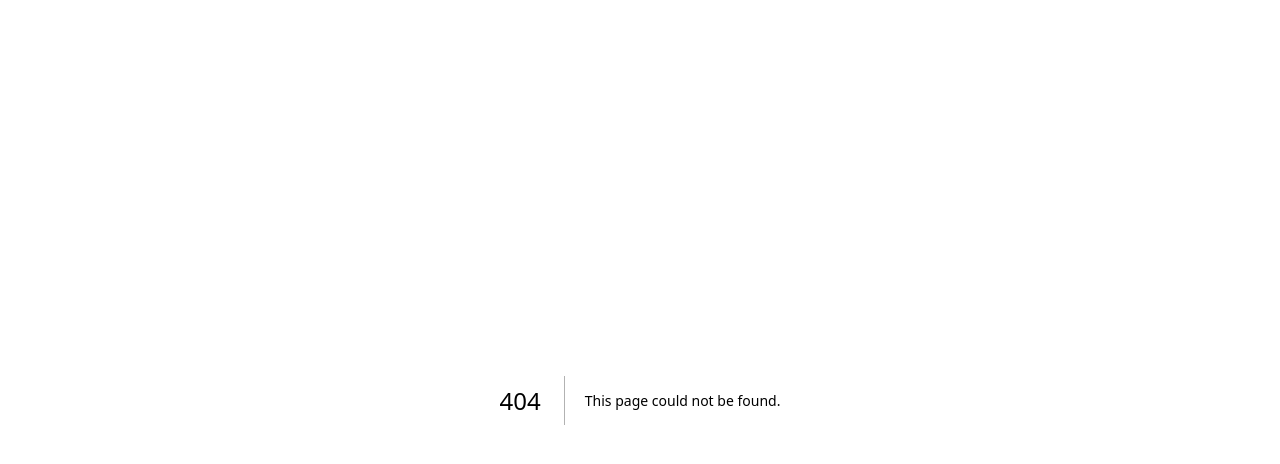
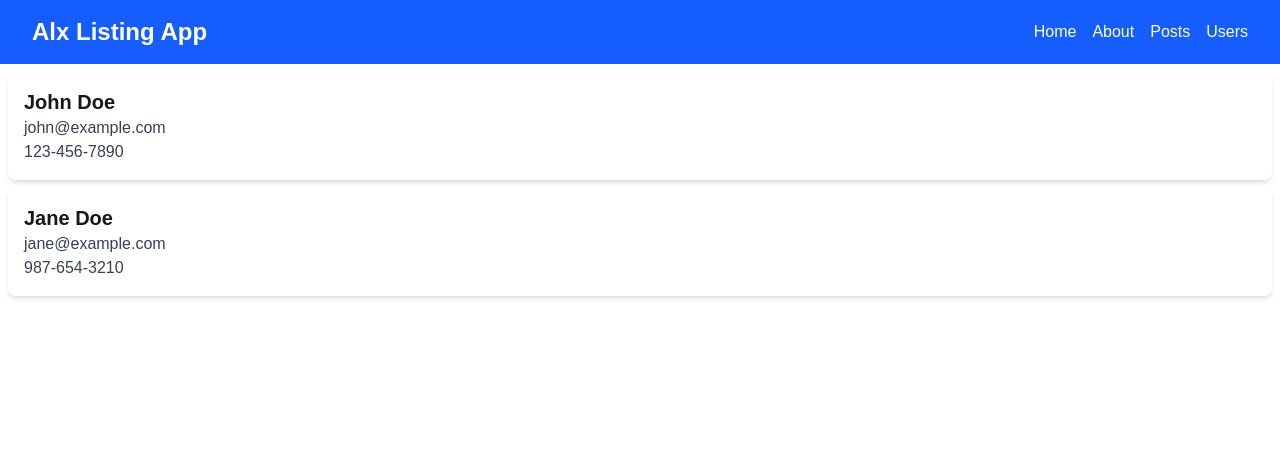
Before and after one commit to AllanKinzi/alx-project-0x02-setup, a Next.js app in the folder alx-project-0x02/: page /users in a window 1280 px wide. Before the commit this address had no page. Shown: the top 464 px of the page. Built offline with nearby package versions, Linux system fonts and the light colour scheme.

Commit message:
Add Users

```diff
--- /dev/null
+++ b/alx-project-0x02/components/common/UserCard.tsx
@@ -0,0 +1,13 @@
+import { UserProps } from "@/interfaces";
+
+const UserCard: React.FC<UserProps> = ({ name, email, phone }) => {
+  return (
+    <div className="bg-white shadow-md rounded-lg p-4 m-2">
+      <h2 className="text-xl font-bold">{name}</h2>
+      <p className="text-gray-700">{email}</p>
+      <p className="text-gray-700">{phone}</p>
+    </div>
+  );
+};
+
+export default UserCard;
--- a/alx-project-0x02/components/layout/Header.tsx
+++ b/alx-project-0x02/components/layout/Header.tsx
@@ -8,6 +8,7 @@ const Header = () => {
         <Link href="/home" className="text-white">Home</Link>
         <Link href="/about" className="text-white">About</Link>
         <Link href="/posts" className="text-white">Posts</Link>
+        <Link href="/users" className="text-white">Users</Link>
       </nav>
     </header>
   );
--- a/alx-project-0x02/interfaces/index.ts
+++ b/alx-project-0x02/interfaces/index.ts
@@ -23,6 +23,12 @@ export interface CardProps {
     userId?: string;
   }
 
+  export interface UserProps {
+    name: string;
+    email: string;
+    phone: string;
+  }
+
   export interface PropertyProps{
     name: string;
     address: {
--- /dev/null
+++ b/alx-project-0x02/pages/users.tsx
@@ -0,0 +1,25 @@
+import UserCard from "@/components/common/UserCard";
+import Header from "@/components/layout/Header";
+
+export default function Users() {
+const users = [
+  {
+    name: "John Doe",
+    email: "john@example.com",
+    phone: "123-456-7890",
+  },
+  {
+    name: "Jane Doe",
+    email: "jane@example.com",
+    phone: "987-654-3210",
+  },
+];
+  return (
+    <>
+    <Header />
+      {users.map((user) => (
+        <UserCard name={user.name} email={user.email} phone={user.phone} key={user.name} />
+      ))}
+    </>
+  );
+}
```
